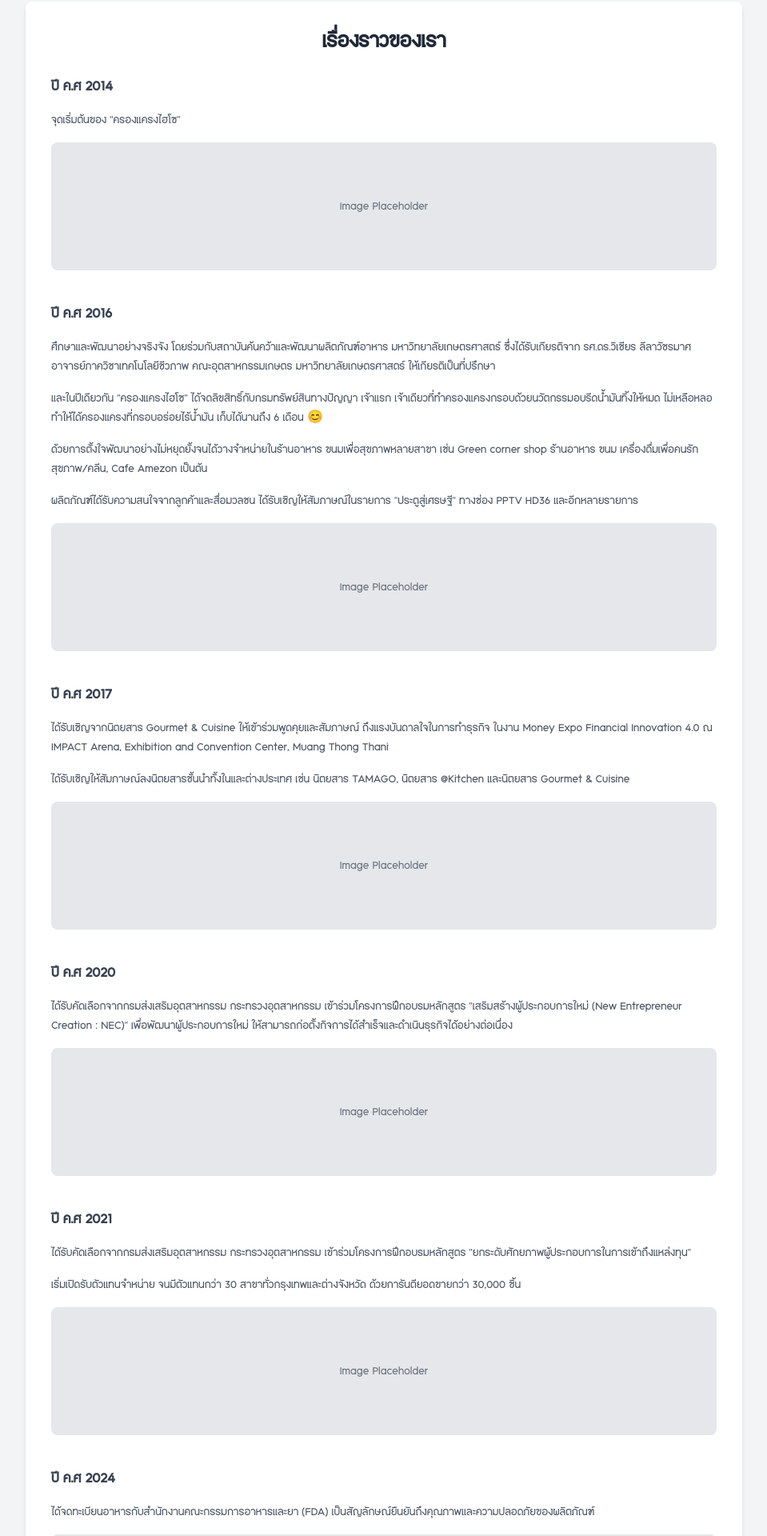
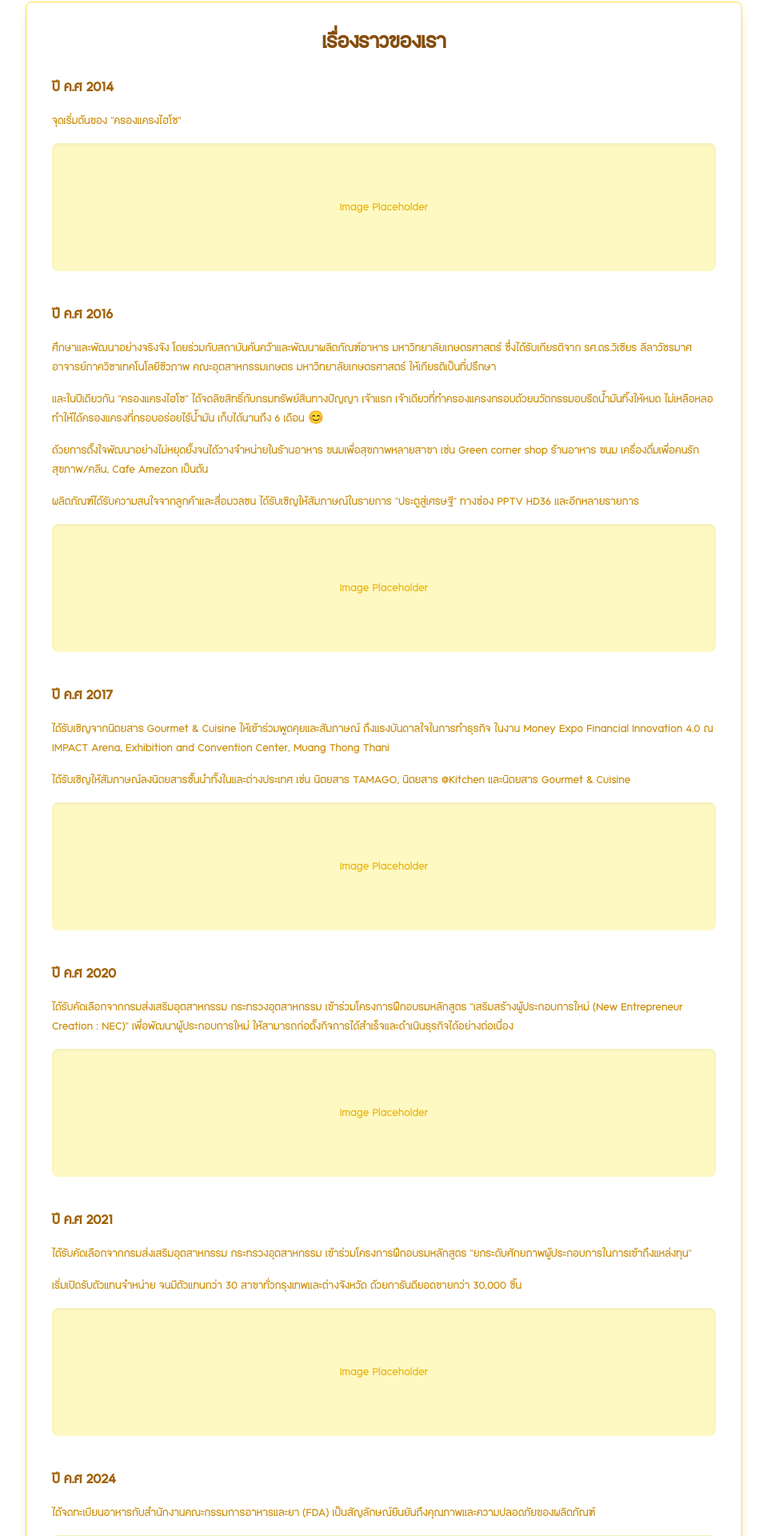
Before and after one commit to Richyboy170/holybakewebsite, a Next.js app: page / in a window 1280 px wide. Shown: the part 830-2750 px from the top of the page at 80% size, without its empty margins (160-1119 px from the left). Built offline with nearby package versions, Linux system fonts and the light colour scheme.

Commit message:
19 Dec 2024/5

```diff
--- a/components/MainPage/HistoryPage.tsx
+++ b/components/MainPage/HistoryPage.tsx
@@ -1,111 +1,111 @@
-import React from 'react';
+import React from "react";
 import "@/app/globals.css"; // Import global styles
 
 const HistoryPage = () => {
   return (
-    <main style={{ fontFamily: 'Thai' }} className="bg-gray-100 min-h-screen py-8">
-      <div className="max-w-4xl mx-auto bg-white shadow-md rounded-lg p-8">
-        <h1 className="text-3xl font-bold text-center text-gray-800 mb-6">เรื่องราวของเรา</h1>
+    <main style={{ fontFamily: "Thai" }} className="bg-yellow-10 min-h-screen py-8">
+      <div className="max-w-4xl mx-auto bg-white shadow-lg rounded-lg p-8 border border-yellow-300">
+        <h1 className="text-3xl font-bold text-center text-yellow-800 mb-6">เรื่องราวของเรา</h1>
         <section className="space-y-10">
           {/* Year 2014 */}
           <div className="space-y-4">
-            <h2 className="text-xl font-semibold text-gray-700">ปี ค.ศ 2014</h2>
-            <p className="text-gray-600">จุดเริ่มต้นของ &quot;ครองแครงไฮโซ&quot;</p>
-            <div className="w-full h-40 bg-gray-200 rounded-lg flex items-center justify-center">
-              <p className="text-gray-500">Image Placeholder</p>
+            <h2 className="text-xl font-semibold text-yellow-700">ปี ค.ศ 2014</h2>
+            <p className="text-yellow-600">จุดเริ่มต้นของ &quot;ครองแครงไฮโซ&quot;</p>
+            <div className="w-full h-40 bg-yellow-100 rounded-lg flex items-center justify-center shadow-inner">
+              <p className="text-yellow-500">Image Placeholder</p>
             </div>
           </div>
 
           {/* Year 2016 */}
           <div className="space-y-4">
-            <h2 className="text-xl font-semibold text-gray-700">ปี ค.ศ 2016</h2>
-            <p className="text-gray-600">
+            <h2 className="text-xl font-semibold text-yellow-700">ปี ค.ศ 2016</h2>
+            <p className="text-yellow-600">
               ศึกษาและพัฒนาอย่างจริงจัง โดยร่วมกับสถาบันค้นคว้าและพัฒนาผลิตภัณฑ์อาหาร
               มหาวิทยาลัยเกษตรศาสตร์ ซึ่งได้รับเกียรติจาก รศ.ดร.วิเชียร ลีลาวัชรมาศ
               อาจารย์ภาควิชาเทคโนโลยีชีวภาพ คณะอุตสาหกรรมเกษตร มหาวิทยาลัยเกษตรศาสตร์
               ให้เกียรติเป็นที่ปรึกษา
             </p>
-            <p className="text-gray-600">
+            <p className="text-yellow-600">
               และในปีเดียวกัน &quot;ครองแครงไฮโซ&quot; ได้จดลิขสิทธิ์กับกรมทรัพย์สินทางปัญญา
               เจ้าแรก เจ้าเดียวที่ทำครองแครงกรอบด้วยนวัตกรรมอบรีดน้ำมันทิ้งให้หมด
               ไม่เหลือหลอ ทำให้ได้ครองแครงที่กรอบอร่อยไร้น้ำมัน เก็บได้นานถึง 6 เดือน 😊
             </p>
-            <p className="text-gray-600">
+            <p className="text-yellow-600">
               ด้วยการตั้งใจพัฒนาอย่างไม่หยุดยั้งจนได้วางจำหน่ายในร้านอาหาร ขนมเพื่อสุขภาพหลายสาขา
               เช่น Green corner shop ร้านอาหาร ขนม เครื่องดื่มเพื่อคนรักสุขภาพ/คลีน, Cafe Amezon เป็นต้น
             </p>
-            <p className="text-gray-600">
+            <p className="text-yellow-600">
               ผลิตภัณฑ์ได้รับความสนใจจากลูกค้าและสื่อมวลชน ได้รับเชิญให้สัมภาษณ์ในรายการ
               &quot;ประตูสู่เศรษฐี&quot; ทางช่อง PPTV HD36 และอีกหลายรายการ
             </p>
-            <div className="w-full h-40 bg-gray-200 rounded-lg flex items-center justify-center">
-              <p className="text-gray-500">Image Placeholder</p>
+            <div className="w-full h-40 bg-yellow-100 rounded-lg flex items-center justify-center shadow-inner">
+              <p className="text-yellow-500">Image Placeholder</p>
             </div>
           </div>
 
           {/* Year 2017 */}
           <div className="space-y-4">
-            <h2 className="text-xl font-semibold text-gray-700">ปี ค.ศ 2017</h2>
-            <p className="text-gray-600">
+            <h2 className="text-xl font-semibold text-yellow-700">ปี ค.ศ 2017</h2>
+            <p className="text-yellow-600">
               ได้รับเชิญจากนิตยสาร Gourmet &amp; Cuisine ให้เข้าร่วมพูดคุยและสัมภาษณ์
               ถึงแรงบันดาลใจในการทำธุรกิจ ในงาน Money Expo Financial Innovation 4.0
               ณ IMPACT Arena, Exhibition and Convention Center, Muang Thong Thani
             </p>
-            <p className="text-gray-600">
+            <p className="text-yellow-600">
               ได้รับเชิญให้สัมภาษณ์ลงนิตยสารชั้นนำทั้งในและต่างประเทศ เช่น นิตยสาร TAMAGO,
               นิตยสาร @Kitchen และนิตยสาร Gourmet &amp; Cuisine
             </p>
-            <div className="w-full h-40 bg-gray-200 rounded-lg flex items-center justify-center">
-              <p className="text-gray-500">Image Placeholder</p>
+            <div className="w-full h-40 bg-yellow-100 rounded-lg flex items-center justify-center shadow-inner">
+              <p className="text-yellow-500">Image Placeholder</p>
             </div>
           </div>
 
           {/* Year 2020 */}
           <div className="space-y-4">
-            <h2 className="text-xl font-semibold text-gray-700">ปี ค.ศ 2020</h2>
-            <p className="text-gray-600">
+            <h2 className="text-xl font-semibold text-yellow-700">ปี ค.ศ 2020</h2>
+            <p className="text-yellow-600">
               ได้รับคัดเลือกจากกรมส่งเสริมอุตสาหกรรม กระทรวงอุตสาหกรรม
               เข้าร่วมโครงการฝึกอบรมหลักสูตร &quot;เสริมสร้างผู้ประกอบการใหม่ (New Entrepreneur Creation : NEC)&quot;
               เพื่อพัฒนาผู้ประกอบการใหม่ ให้สามารถก่อตั้งกิจการได้สำเร็จและดำเนินธุรกิจได้อย่างต่อเนื่อง
             </p>
-            <div className="w-full h-40 bg-gray-200 rounded-lg flex items-center justify-center">
-              <p className="text-gray-500">Image Placeholder</p>
+            <div className="w-full h-40 bg-yellow-100 rounded-lg flex items-center justify-center shadow-inner">
+              <p className="text-yellow-500">Image Placeholder</p>
             </div>
           </div>
 
           {/* Year 2021 */}
           <div className="space-y-4">
-            <h2 className="text-xl font-semibold text-gray-700">ปี ค.ศ 2021</h2>
-            <p className="text-gray-600">
+            <h2 className="text-xl font-semibold text-yellow-700">ปี ค.ศ 2021</h2>
+            <p className="text-yellow-600">
               ได้รับคัดเลือกจากกรมส่งเสริมอุตสาหกรรม กระทรวงอุตสาหกรรม
               เข้าร่วมโครงการฝึกอบรมหลักสูตร &quot;ยกระดับศักยภาพผู้ประกอบการในการเข้าถึงแหล่งทุน&quot;
             </p>
-            <p className="text-gray-600">
+            <p className="text-yellow-600">
               เริ่มเปิดรับตัวแทนจำหน่าย จนมีตัวแทนกว่า 30 สาขาทั่วกรุงเทพและต่างจังหวัด
               ด้วยการันตียอดขายกว่า 30,000 ชิ้น
             </p>
-            <div className="w-full h-40 bg-gray-200 rounded-lg flex items-center justify-center">
-              <p className="text-gray-500">Image Placeholder</p>
+            <div className="w-full h-40 bg-yellow-100 rounded-lg flex items-center justify-center shadow-inner">
+              <p className="text-yellow-500">Image Placeholder</p>
             </div>
           </div>
 
           {/* Year 2024 */}
           <div className="space-y-4">
-            <h2 className="text-xl font-semibold text-gray-700">ปี ค.ศ 2024</h2>
-            <p className="text-gray-600">
+            <h2 className="text-xl font-semibold text-yellow-700">ปี ค.ศ 2024</h2>
+            <p className="text-yellow-600">
               ได้จดทะเบียนอาหารกับสำนักงานคณะกรรมการอาหารและยา (FDA)
               เป็นสัญลักษณ์ยืนยันถึงคุณภาพและความปลอดภัยของผลิตภัณฑ์
             </p>
-            <div className="w-full h-40 bg-gray-200 rounded-lg flex items-center justify-center">
-              <p className="text-gray-500">Image Placeholder</p>
+            <div className="w-full h-40 bg-yellow-100 rounded-lg flex items-center justify-center shadow-inner">
+              <p className="text-yellow-500">Image Placeholder</p>
             </div>
           </div>
         </section>
-        <footer className="mt-10 text-center text-gray-600">
+        <footer className="mt-10 text-center text-yellow-600">
           <p>
             &quot;HolyBake&quot; ตั้งใจพัฒนาผลิตภัณฑ์ใหม่ๆ เพื่อส่งเสริมสุขภาพที่ดีอย่างแท้จริง
           </p>
-          <p className="mt-4 font-bold text-gray-800">#คิดถึงขนมเพื่อสุขภาพคิดถึงเรา #HolyBake</p>
+          <p className="mt-4 font-bold text-yellow-800">#คิดถึงขนมเพื่อสุขภาพคิดถึงเรา #HolyBake</p>
         </footer>
       </div>
     </main>
```
